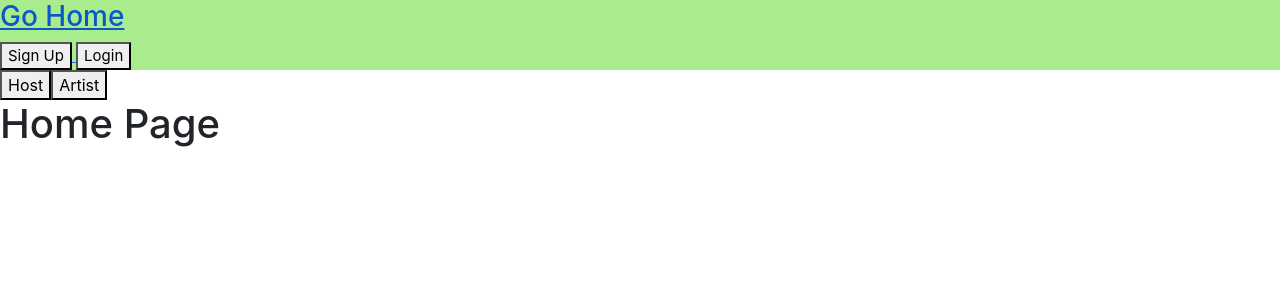
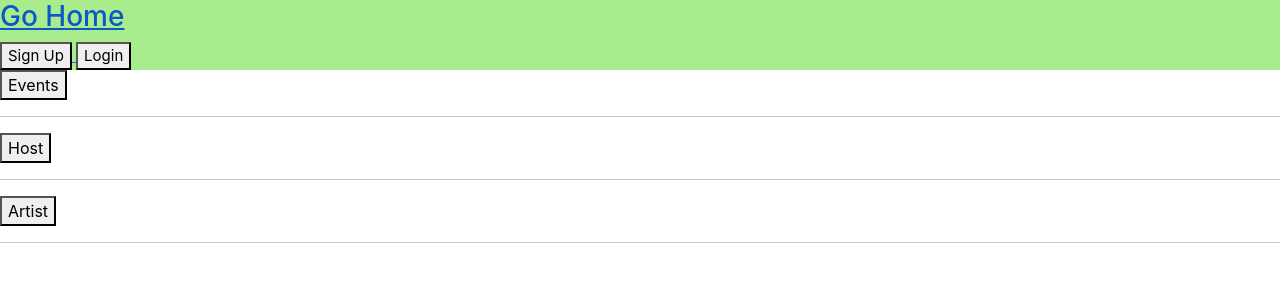
Before and after one commit to CamelCasers/CamelCasers, a React (Create React App) app in the folder Client/: page / in a window 1280 px wide. Shown: the top 300 px of the page. Built offline with nearby package versions, Linux system fonts and the light colour scheme.

Commit message:
home stuff

```diff
--- a/Client/src/pages/EditEventPage.js
+++ b/Client/src/pages/EditEventPage.js
@@ -2,6 +2,7 @@ import { useState, useEffect, useContext } from "react";
 import { AuthContext } from "../context/auth.context";
 import axios from "axios";
 import { useParams, useNavigate } from "react-router-dom";
+import { Link } from "react-router-dom";
 
 const API_URL = "http://localhost:5005";
 
@@ -79,6 +80,11 @@ function EditEventPage(props) {
     <div className="EditEventPage">
       <h3>Edit the Event</h3>
 
+        <Link to={`/events/create`}>
+          <button>Create Event</button>
+        </Link>
+
+
       <form onSubmit={handleFormSubmit}>
       <label>Title:</label>
         <input type="text" name="title" value={title} onChange={(e) => setTitle(e.target.value)}/>
--- a/Client/src/pages/EventDetailsPage.js
+++ b/Client/src/pages/EventDetailsPage.js
@@ -25,7 +25,7 @@ function EventDetailsPage (props) {
   console.log(eventId, event);
 
   //helper function
-  const getProject = () => {
+  const getEvents = () => {
     // Get the token from the localStorage
     const storedToken = localStorage.getItem("authToken");
 
@@ -43,7 +43,7 @@ function EventDetailsPage (props) {
   };
 
   useEffect(() => {
-    getProject()
+    getEvents()
   }, []);
 
 
--- a/Client/src/pages/HomePage.js
+++ b/Client/src/pages/HomePage.js
@@ -10,30 +10,24 @@ function HomePage() {
     <div>
       {loggedHost && <h1> HOST IN DA HAUSE</h1>}
 
-      {loggedHost && (
-        <Link to={`/events/`}>
-          <button>Events</button>
-        </Link>
-      )}
-      {loggedHost && (
-        <Link to={`/events/create`}>
-          <button>Create Event</button>
-        </Link>
-      )}
+      <Link to={`/events/`}>
+      <button>Events</button>
+      </Link>
+      <hr/>
 
       <Link exact to={"/hostList"}>
       <button>Host</button>
       </Link>
+      <hr/>
 
       <Link exact to={"/artistList"}>
       <button>Artist</button>
       </Link>
+      <hr/>
 
 
 
       {loggedArtist && <h1> Artist IN DA HAUSE</h1>}
-
-      <h1>Home Page</h1>
     </div>
   );
 }
```
